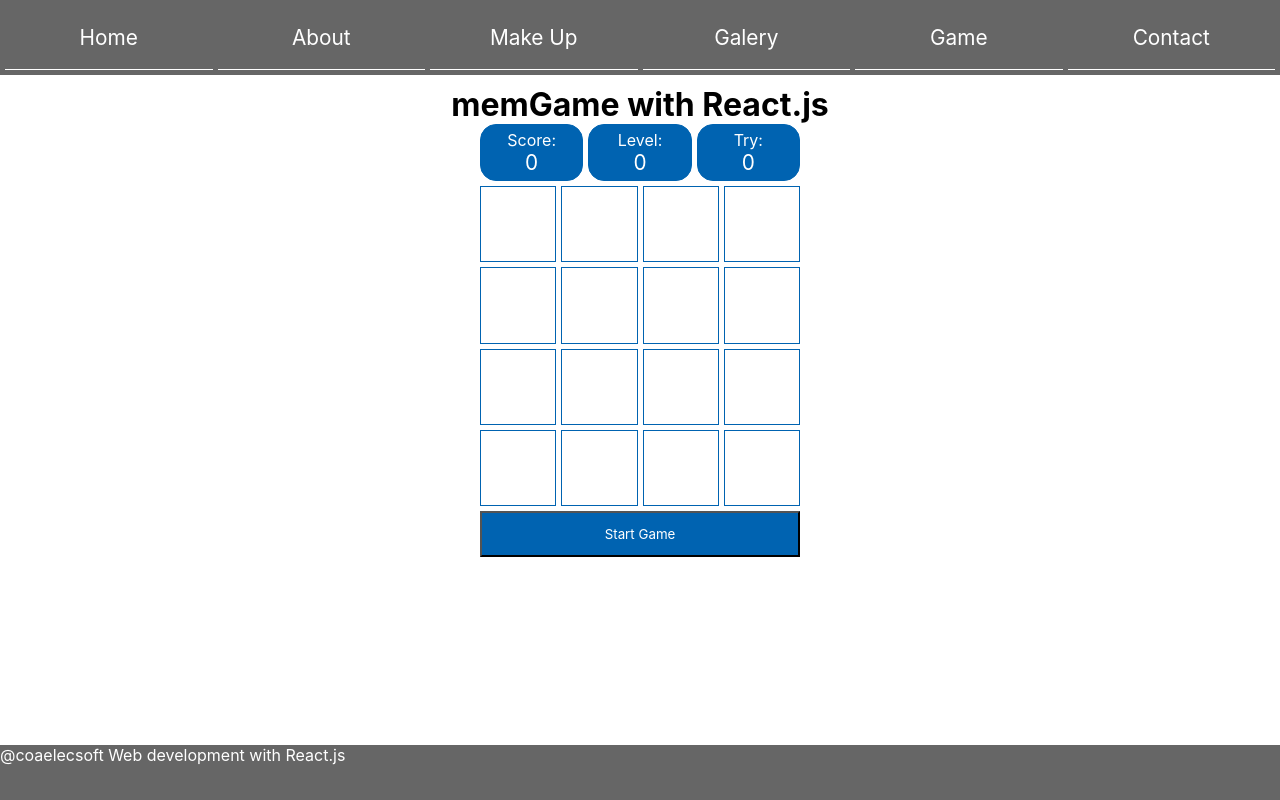
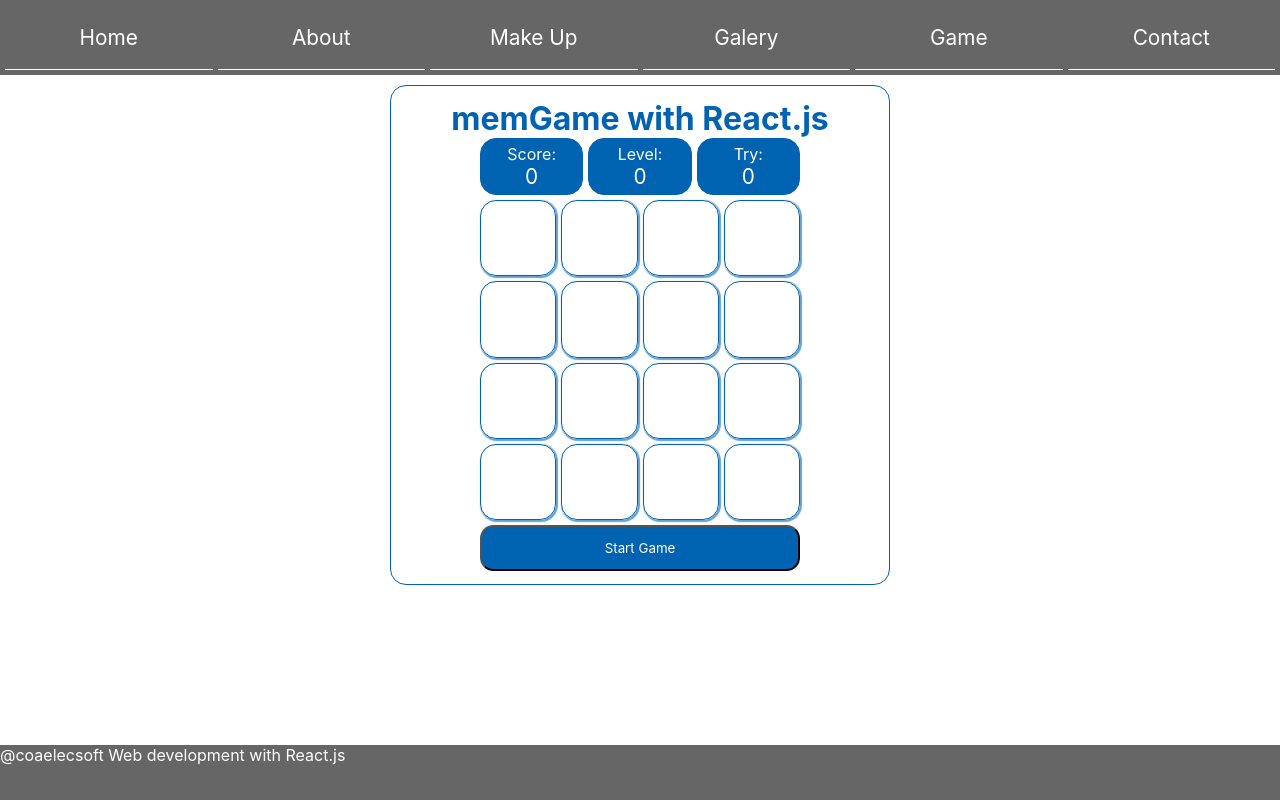
Before and after one commit to coaelecsoft/my-react-portfolio, a React (Create React App) app: page /game in a window 1280 px wide. Built offline with nearby package versions, Linux system fonts and the light colour scheme.

Commit message:
update blue style to mem game

```diff
--- a/src/components/game.scss
+++ b/src/components/game.scss
@@ -7,6 +7,59 @@ Click nbfs://nbhost/SystemFileSystem/Templates/ClientSide/style.scss to edit thi
     Author     : Alex
 */
 $main-color: #0063B1;
+.game-frame {
+   border: $main-color solid 1px;
+    border-radius:1em;
+    min-width: 320px;
+    max-width:500px;
+    padding:13px;
+    margin:auto;
+}
+.game-mask {
+    box-shadow: 1px 2px 13px 3px $main-color;
+    position: absolute;
+    top: 0;
+    left: 0;
+    bottom: 0;
+    right: 0;
+    z-index: 13000;
+    background: rgba($main-color, .7);
+    display: flex;
+    flex-direction: column;
+    justify-content: center;
+    align-items: center;
+    color: white;
+    gap: 20px;
+    width:340px;
+    height:340px;
+    margin:auto;
+    visibility:hidden;
+    > p {
+        padding: 13px;
+        border: white solid 1px;
+        width: 50%;
+        display: flex;
+        background-color: white;
+        border-radius:1rem;
+
+        color: $main-color;
+        > span:first-child {
+            width: 20%;
+        }
+
+        > span:last-child {
+            text-align: right;
+            width: 80%;
+        }
+    }
+
+    > button {
+        padding: 13px;
+        background-color: white;
+        color: $main-color;
+        width: 50%;
+    }
+}
 .game-header {
     display: flex;
     width: 320px;
@@ -44,6 +97,7 @@ $main-color: #0063B1;
         background-color: $main-color;
         color: white;
         width: 100%;
+        border-radius:1em;
     }
 }
 
@@ -59,6 +113,8 @@ $main-color: #0063B1;
     > * {
         color: transparent;
         border: 1px solid $main-color;
+        border-radius: 1em;
+        box-shadow: rgba($main-color, .6) 1px 1px 1px 1px;
         display: flex;
         flex-direction: column;
         align-items: center;
@@ -92,13 +148,16 @@ $main-color: #0063B1;
         border: solid 1px transparent;
 
         > svg {
-            transform: rotateX(0deg) rotateY(0deg);
+            transform: rotateX(-360deg) rotateY(-720deg);
             transition: 1s all;
         }
     }
 
     > *:hover {
-        background: lightcyan;
+        background-color:$main-color;
+
+
+        transition: all .21s;
     }
 }
 
--- a/src/components/memgame.js
+++ b/src/components/memgame.js
@@ -151,6 +151,7 @@ function MemGame() {
 
     return (
         <>
+
             <header className="game-header">
 
                 <p>Score: <span id="score">0</span> </p>
--- a/src/pages/game.js
+++ b/src/pages/game.js
@@ -6,9 +6,11 @@ function Game() {
     return (
         <>
             <Menu />
-            <main style={{ paddingTop: '85px' }}>
-                <h1 style={{ textAlign: 'center' }}>memGame with React.js</h1>
-                <MemGame />
+            <main style={{ paddingTop: '85px', paddingBottom:'15px' }}>
+                <div className="game-frame" >
+                    <h1 style={{ textAlign: 'center', color: '#0063B1', textShadow: 'white 1px 1px 1px' }}>memGame with React.js</h1>
+                    <MemGame />
+                    </div>
             </main>
             <Footer />
         </>
```
